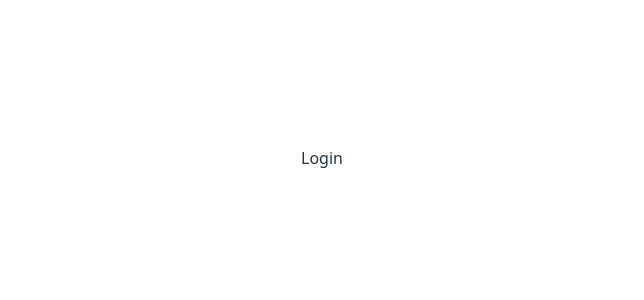
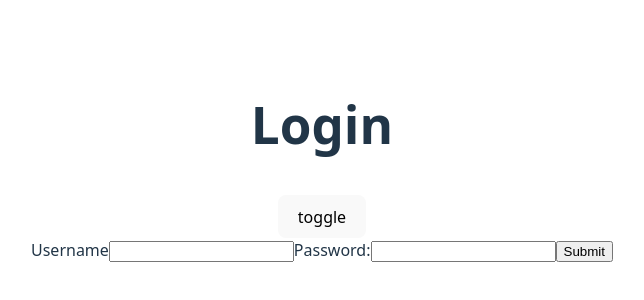
Before and after one commit to IsaacYu15/RunningApp, a React (Vite) app in the folder running-app/: page /login in a window 1280 px wide. Shown: the part 242-542 px from the top of the page, without its empty margins (318-962 px from the left). Built offline with nearby package versions, Linux system fonts and the light colour scheme.

Commit message:
basic user auth

```diff
--- a/running-app/src/App.tsx
+++ b/running-app/src/App.tsx
@@ -1,8 +1,7 @@
-import ReactDOM from "react-dom/client";
 import { BrowserRouter, Routes, Route } from "react-router-dom";
 import History from "./pages/history";
 import Home from "./pages/home";
-import Login from "./pages/login";
+import Login from "./pages/register";
 import Record from "./pages/record";
 import {Route as RouteNames} from "./constants/routes";
 
--- a/running-app/src/pages/login/index.tsx
+++ /dev/null
@@ -1,9 +0,0 @@
-import React from 'react'
-
-const Login = () => {
-  return (
-    <div>Login</div>
-  )
-}
-
-export default Login
--- /dev/null
+++ b/running-app/src/pages/register/index.tsx
@@ -0,0 +1,78 @@
+import React, { useState } from "react";
+
+const Login = () => {
+  const [username, setUsername] = useState<string>("");
+  const [password, setPassword] = useState<string>("");
+  const [isLogin, setIsLogin] = useState<boolean>(true);
+
+  const handleFormSubmit = (event: React.FormEvent<HTMLFormElement>) => {
+    event.preventDefault();
+
+    if (isLogin)
+      tryLogin();
+    else
+      trySignUp();
+  };
+
+  async function tryLogin() {
+    try {
+      const response = await fetch("http://127.0.0.1:5000/login", {
+        method: "POST",
+        headers: {
+          "Content-Type": "application/json",
+        },
+        body: JSON.stringify({ username: username, password: password }),
+      });
+
+      console.log(response);
+    } catch (error) {
+      console.log("error with logging in");
+    }
+  }
+
+  async function trySignUp() {
+    try {
+      const response = await fetch("http://127.0.0.1:5000/signup", {
+        method: "POST",
+        headers: {
+          "Content-Type": "application/json",
+        },
+        body: JSON.stringify({ username: username, password: password }),
+      });
+
+      console.log(response);
+    } catch (error) {
+      console.log("error with logging in");
+    }
+  }
+
+  return (
+    <section>
+      <h1> {isLogin ? "Login" : "Sign Up"}</h1>
+      <button onClick={() => setIsLogin((currState) => !currState)}>
+        toggle
+      </button>
+      <form onSubmit={handleFormSubmit}>
+        <label>
+          Username
+          <input
+            type="text"
+            value={username}
+            onChange={(e) => setUsername(e.target.value)}
+          />
+        </label>
+        <label>
+          Password:
+          <input
+            type="text"
+            value={password}
+            onChange={(e) => setPassword(e.target.value)}
+          />
+        </label>
+        <input type="submit" />
+      </form>
+    </section>
+  );
+};
+
+export default Login;
```
Also changed, not shown: running-app/src/components/navbar/index.tsx (added, +9 -0 lines), running-app/src/sections/home/index.tsx (added, +9 -0 lines), running-app/src/components/Types.tsx (line endings or trailing spaces), 1 other file (tests, documents, lock files or other folders).
